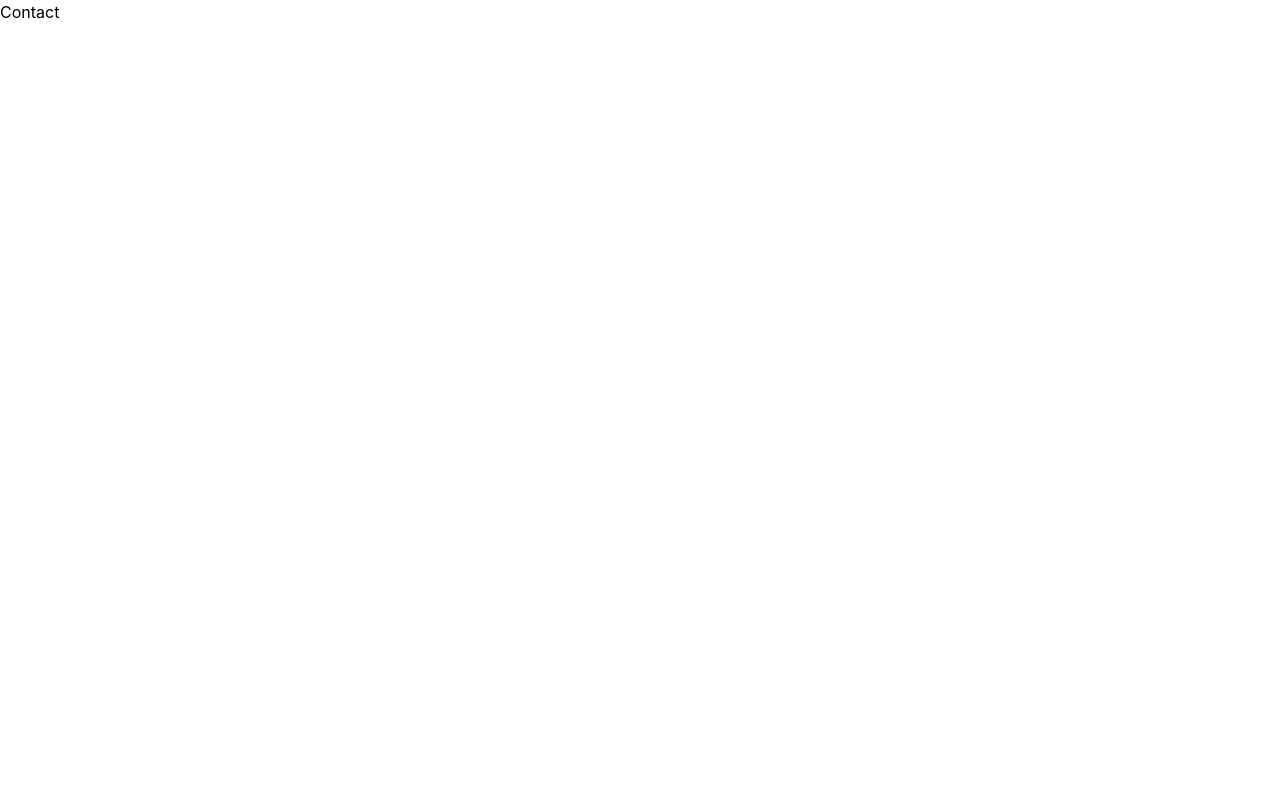
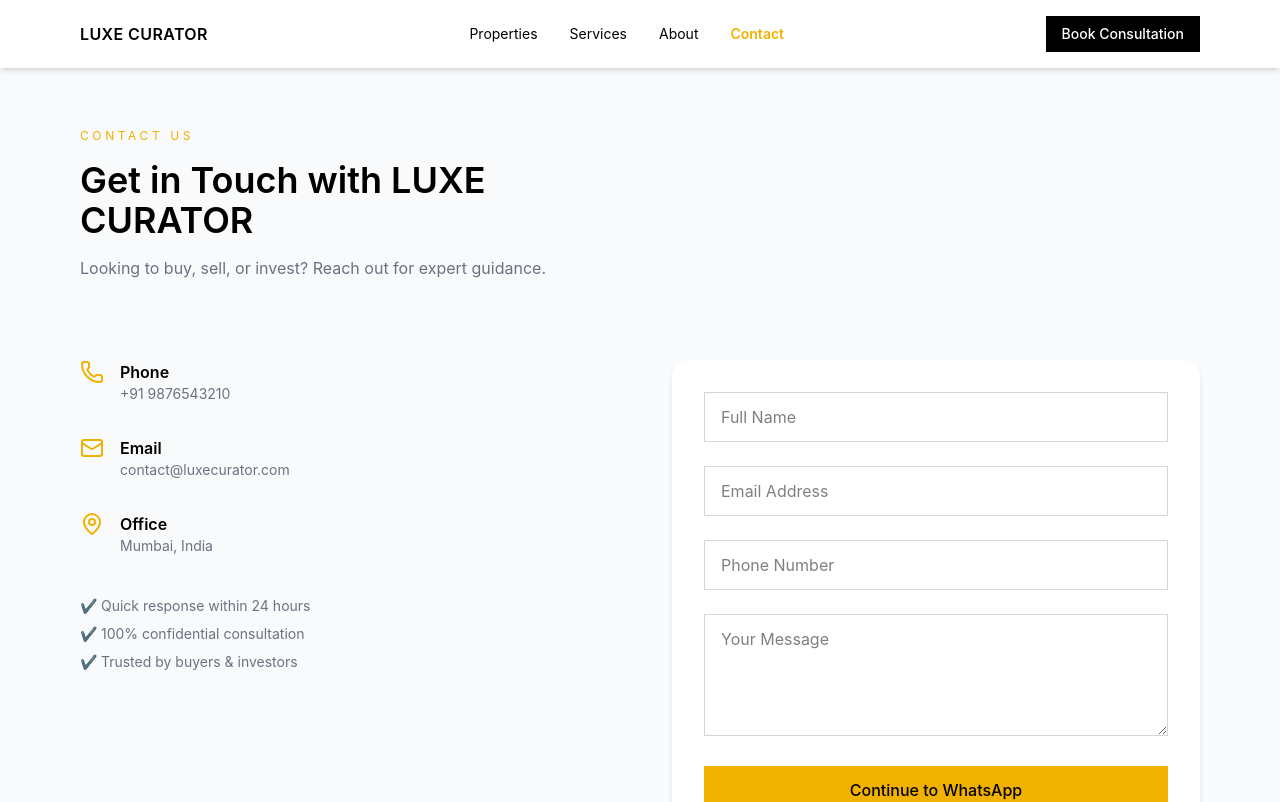
Before and after one commit to karanpr01/RealEstate-website, a React (Vite) app: page /contact in a window 1280 px wide. Shown: the top 802 px of the page. Built offline with nearby package versions, Linux system fonts and the light colour scheme.

Commit message:
Added contact page

```diff
--- a/src/component/home/Hero.jsx
+++ b/src/component/home/Hero.jsx
@@ -1,7 +1,8 @@
+import { Link } from "react-router-dom";
+
 const Hero = () => {
   return (
     <section className="relative h-screen w-full text-white">
-
       {/* Background */}
       <img
         src="https://images.unsplash.com/photo-1600585154340-be6161a56a0c"
@@ -15,7 +16,6 @@ const Hero = () => {
       {/* Content */}
       <div className="relative z-10 h-full flex items-center px-6 md:px-20">
         <div className="max-w-2xl">
-
           <p className="text-xs tracking-[0.3em] text-yellow-400 mb-6">
             PREMIER REAL ESTATE
           </p>
@@ -29,16 +29,22 @@ const Hero = () => {
             architectural masterpieces curated for discerning buyers.
           </p>
 
-          <div className="flex gap-4 flex-wrap">
-            <button className="bg-yellow-500 text-black px-8 py-4 font-medium hover:bg-yellow-400 transition">
-              View Portfolio
-            </button>
+          <div className="flex gap-4 mt-6 ">
+            <Link
+              to="/properties"
+              className="bg-yellow-500 text-black px-6 py-3 font-medium"
+            >
+              Explore Properties
+            </Link>
 
-            <button className="border border-white px-8 py-4 hover:bg-white hover:text-black transition">
-              WhatsApp
-            </button>
+            <a
+              href="https://wa.me/919987826481"
+              target="_blank"
+              className="border border-white px-6 py-3"
+            >
+              Get Consultation
+            </a>
           </div>
-
         </div>
       </div>
     </section>
--- a/src/component/layout/Navbar.jsx
+++ b/src/component/layout/Navbar.jsx
@@ -1,6 +1,6 @@
 import { useState, useEffect } from "react";
 import { Menu, X } from "lucide-react";
-import { NavLink } from "react-router-dom";
+import { Link, NavLink } from "react-router-dom";
 
 const navLinks = [
   { name: "Properties", path: "/properties" },
@@ -12,6 +12,18 @@ const navLinks = [
 const Navbar = ({ variant = "transparent" }) => {
   const [menuOpen, setMenuOpen] = useState(false);
 
+  const [scrolled, setScrolled] = useState(false);
+
+  useEffect(() => {
+    const handleScroll = () => {
+      setScrolled(window.scrollY > 50);
+    };
+
+    window.addEventListener("scroll", handleScroll);
+
+    return () => window.removeEventListener("scroll", handleScroll);
+  }, []);
+
   // Disable scroll when menu open
   useEffect(() => {
     document.body.style.overflow = menuOpen ? "hidden" : "auto";
@@ -19,14 +31,13 @@ const Navbar = ({ variant = "transparent" }) => {
 
   return (
     <header
-      className={`fixed top-0 left-0 w-full z-100 transition ${
-        variant === "transparent"
+      className={`fixed top-0 left-0 w-full z-100 transition-all duration-300 ${
+        variant === "transparent" && !scrolled
           ? "text-white"
           : "bg-white text-black shadow-md"
       }`}
     >
       <div className="flex justify-between items-center px-6 md:px-12 lg:px-20 py-4">
-
         {/* Logo */}
         <h1 className="font-semibold tracking-wide">
           <NavLink to="/">LUXE CURATOR</NavLink>
@@ -52,7 +63,8 @@ const Navbar = ({ variant = "transparent" }) => {
         </nav>
 
         {/* Desktop Button */}
-        <button
+        <Link
+        to="/contact"
           className={`hidden md:block px-4 py-2 text-sm font-medium ${
             variant === "transparent"
               ? "bg-yellow-500 text-black"
@@ -60,7 +72,7 @@ const Navbar = ({ variant = "transparent" }) => {
           }`}
         >
           Book Consultation
-        </button>
+        </Link>
 
         {/* Mobile Menu Button */}
         <button
@@ -68,16 +80,14 @@ const Navbar = ({ variant = "transparent" }) => {
           onClick={() => setMenuOpen(!menuOpen)}
         >
           {menuOpen ? (
-            <X
-              size={28}
-              className="text-white"
-
-            />
+            <X size={28} className="text-white" />
           ) : (
             <Menu
               size={28}
               className={
-                variant === "transparent" ? "text-white" : "text-black"
+                variant === "transparent" && !scrolled
+                  ? "text-white"
+                  : "bg-white text-black shadow-md"
               }
             />
           )}
@@ -99,9 +109,7 @@ const Navbar = ({ variant = "transparent" }) => {
             onClick={() => setMenuOpen(false)}
             className={({ isActive }) =>
               `text-lg ${
-                isActive
-                  ? "text-yellow-500 font-semibold"
-                  : "text-white"
+                isActive ? "text-yellow-500 font-semibold" : "text-white"
               }`
             }
           >
@@ -109,9 +117,12 @@ const Navbar = ({ variant = "transparent" }) => {
           </NavLink>
         ))}
 
-        <button className="bg-yellow-500 text-black px-6 py-3 font-medium">
+        <Link
+          to="/contact"
+          className="bg-yellow-500 text-black px-6 py-3 font-medium inline-block"
+        >
           Book Consultation
-        </button>
+        </Link>
       </div>
     </header>
   );
--- a/src/pages/Contact.jsx
+++ b/src/pages/Contact.jsx
@@ -1,9 +1,189 @@
-
+import { useState } from "react";
+import Navbar from "../component/layout/Navbar";
+import Footer from "../component/layout/Footer";
+import { Phone, Mail, MapPin } from "lucide-react";
 
 const Contact = () => {
+  const [formData, setFormData] = useState({
+    name: "",
+    email: "",
+    phone: "",
+    message: "",
+  });
+
+  const [submitted, setSubmitted] = useState(false);
+
+  // Handle input change
+  const handleChange = (e) => {
+    setFormData({
+      ...formData,
+      [e.target.name]: e.target.value,
+    });
+  };
+
+  // Handle submit
+  const handleSubmit = (e) => {
+    e.preventDefault();
+
+    const { name, email, phone, message } = formData;
+
+    // Basic validation
+    if (!name || !email || !phone) {
+      alert("Please fill all required fields");
+      return;
+    }
+
+    const whatsappMessage = `New Contact Inquiry:
+Name: ${name}
+Email: ${email}
+Phone: ${phone}
+Message: ${message}`;
+
+    const url = `https://wa.me/919987826481?text=${encodeURIComponent(
+      whatsappMessage
+    )}`;
+
+    window.open(url, "_blank");
+
+    // Reset form
+    setFormData({
+      name: "",
+      email: "",
+      phone: "",
+      message: "",
+    });
+
+    // Show success message
+    setSubmitted(true);
+    setTimeout(() => setSubmitted(false), 3000);
+  };
+
   return (
-    <div>Contact</div>
-  )
-}
+    <>
+      <Navbar variant="solid" />
 
-export default Contact
+      <section className="pt-32 pb-24 px-6 md:px-12 lg:px-20 bg-gray-50">
+        <div className="max-w-7xl mx-auto">
+
+          {/* HERO */}
+          <div className="mb-20 max-w-xl">
+            <p className="text-xs tracking-[0.3em] text-yellow-500 mb-4">
+              CONTACT US
+            </p>
+
+            <h1 className="text-3xl md:text-4xl font-semibold mb-4">
+              Get in Touch with LUXE CURATOR
+            </h1>
+
+            <p className="text-gray-500">
+              Looking to buy, sell, or invest? Reach out for expert guidance.
+            </p>
+          </div>
+
+          {/* GRID */}
+          <div className="grid md:grid-cols-2 gap-16 items-start">
+
+            {/* LEFT INFO */}
+            <div className="space-y-8">
+
+              <div className="flex items-start gap-4">
+                <Phone className="text-yellow-500" />
+                <div>
+                  <h4 className="font-semibold">Phone</h4>
+                  <p className="text-gray-500 text-sm">+91 9876543210</p>
+                </div>
+              </div>
+
+              <div className="flex items-start gap-4">
+                <Mail className="text-yellow-500" />
+                <div>
+                  <h4 className="font-semibold">Email</h4>
+                  <p className="text-gray-500 text-sm">contact@luxecurator.com</p>
+                </div>
+              </div>
+
+              <div className="flex items-start gap-4">
+                <MapPin className="text-yellow-500" />
+                <div>
+                  <h4 className="font-semibold">Office</h4>
+                  <p className="text-gray-500 text-sm">Mumbai, India</p>
+                </div>
+              </div>
+
+              {/* Trust */}
+              <div className="mt-10 space-y-2 text-sm text-gray-500">
+                <p>✔ Quick response within 24 hours</p>
+                <p>✔ 100% confidential consultation</p>
+                <p>✔ Trusted by buyers & investors</p>
+              </div>
+
+            </div>
+
+            {/* FORM */}
+            <form
+              onSubmit={handleSubmit}
+              className="bg-white p-8 rounded-2xl shadow-md space-y-6"
+            >
+
+              <input
+                type="text"
+                name="name"
+                placeholder="Full Name"
+                value={formData.name}
+                onChange={handleChange}
+                className="w-full border border-gray-300 px-4 py-3 outline-none focus:border-yellow-500"
+              />
+
+              <input
+                type="email"
+                name="email"
+                placeholder="Email Address"
+                value={formData.email}
+                onChange={handleChange}
+                className="w-full border border-gray-300 px-4 py-3 outline-none focus:border-yellow-500"
+              />
+
+              <input
+                type="tel"
+                name="phone"
+                placeholder="Phone Number"
+                value={formData.phone}
+                onChange={handleChange}
+                className="w-full border border-gray-300 px-4 py-3 outline-none focus:border-yellow-500"
+              />
+
+              <textarea
+                name="message"
+                placeholder="Your Message"
+                rows="4"
+                value={formData.message}
+                onChange={handleChange}
+                className="w-full border border-gray-300 px-4 py-3 outline-none focus:border-yellow-500"
+              ></textarea>
+
+              <button className="w-full bg-yellow-500 text-black py-3 font-medium hover:bg-yellow-400 transition">
+                Continue to WhatsApp
+              </button>
+
+              <p className="text-xs text-gray-500 text-center">
+                You’ll be redirected to WhatsApp to complete your message.
+              </p>
+
+              {submitted && (
+                <p className="text-green-600 text-sm text-center">
+                  Redirecting to WhatsApp...
+                </p>
+              )}
+            </form>
+
+          </div>
+
+        </div>
+      </section>
+
+      <Footer />
+    </>
+  );
+};
+
+export default Contact;
```
